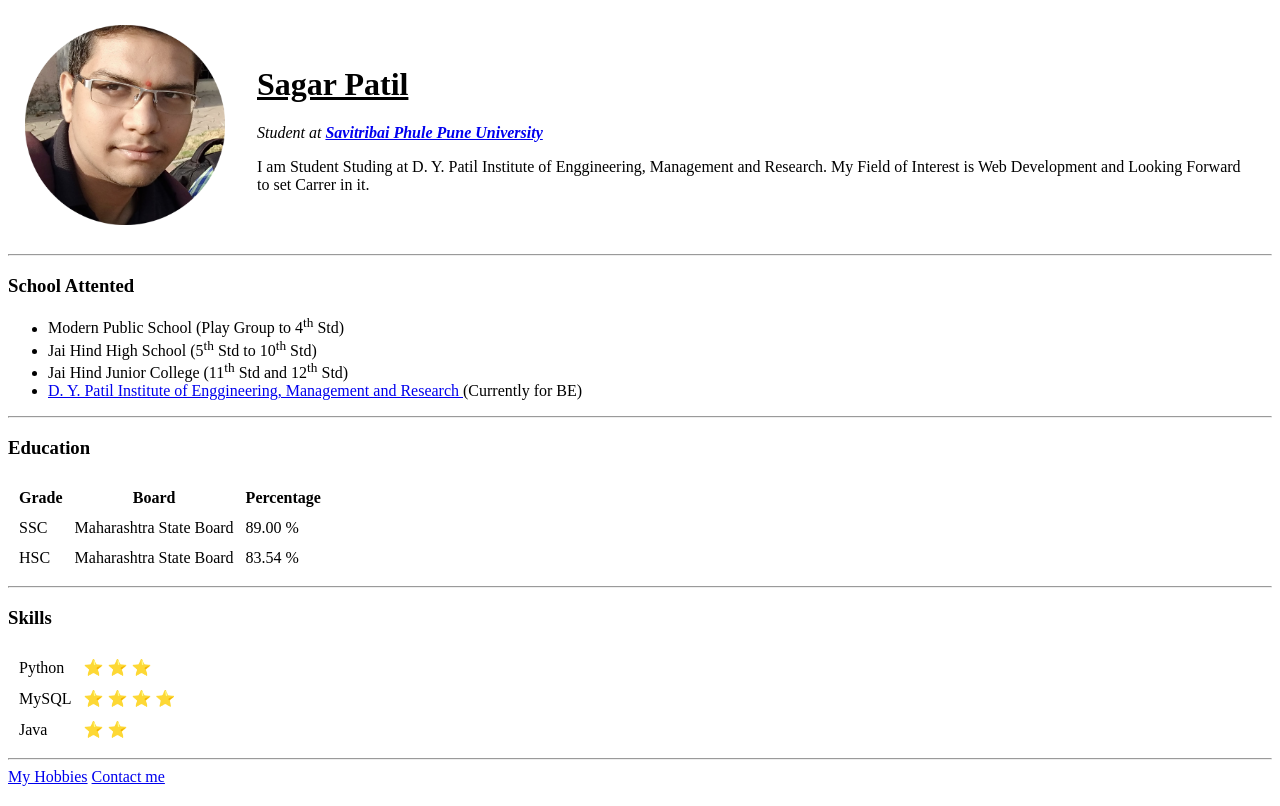
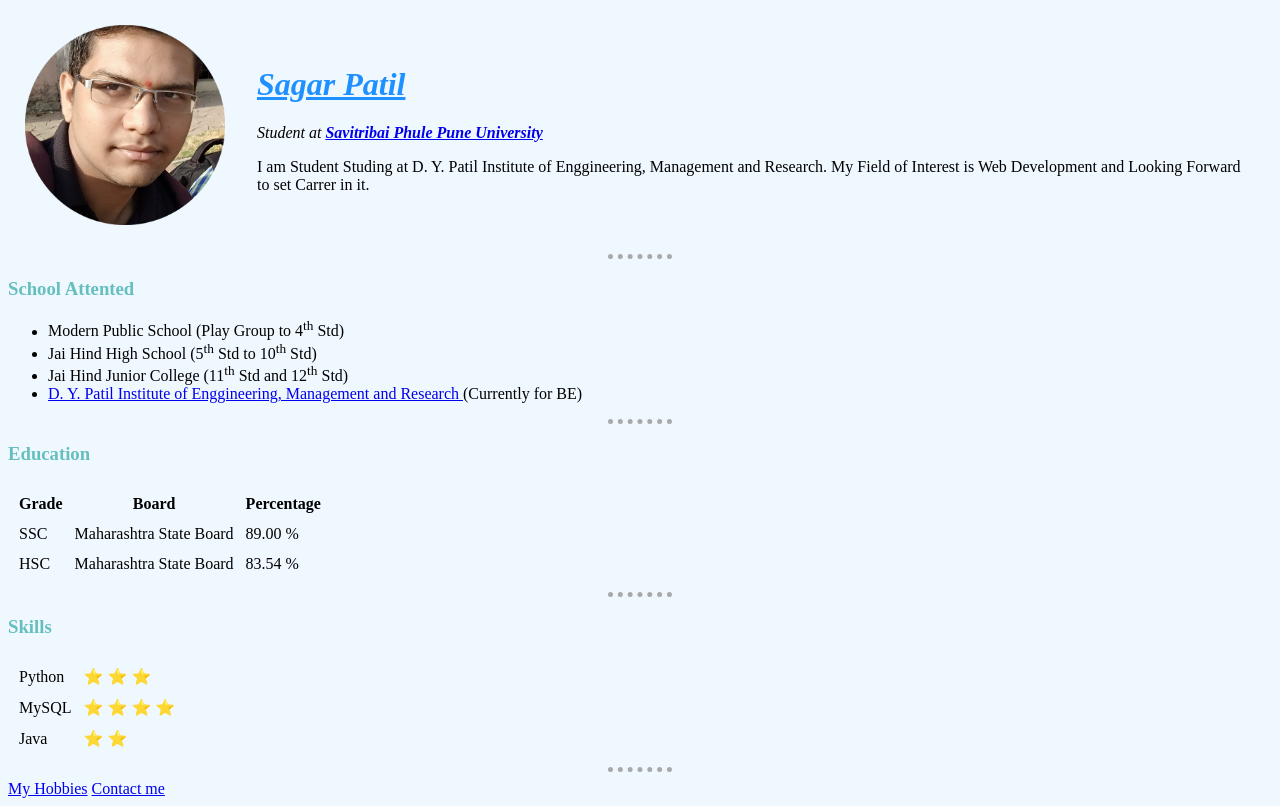
Before and after one commit to Sagarpatil09/cv, a plain HTML site: page index.html in a window 1280 px wide. Drawn offline with Linux system fonts and the light colour scheme.

Commit message:
With css

```diff
--- /dev/null
+++ b/css/styles.css
@@ -0,0 +1,18 @@
+body {
+  background-color: aliceblue;
+}
+
+hr {
+  border-style: none;
+  border-top-style: dotted;
+  border-width: 5px;
+  border-color: darkgray;
+  width: 5%;
+}
+h1{
+  color: dodgerblue;
+  font-style: oblique 10deg;
+}
+h3{
+  color: #66BFBF;
+}
--- a/index.html
+++ b/index.html
@@ -4,6 +4,7 @@
 <head>
   <meta name="description" content="This is Sagar Simple Website" charset="utf-8">
   <title>Sagar's Personal Website</title>
+  <link rel="stylesheet" href="css/styles.css">
 </head>
 
 <body>
```
Also changed, not shown: ContactMe.html (+1 -0 lines), MyHobbies.html (+1 -0 lines).
